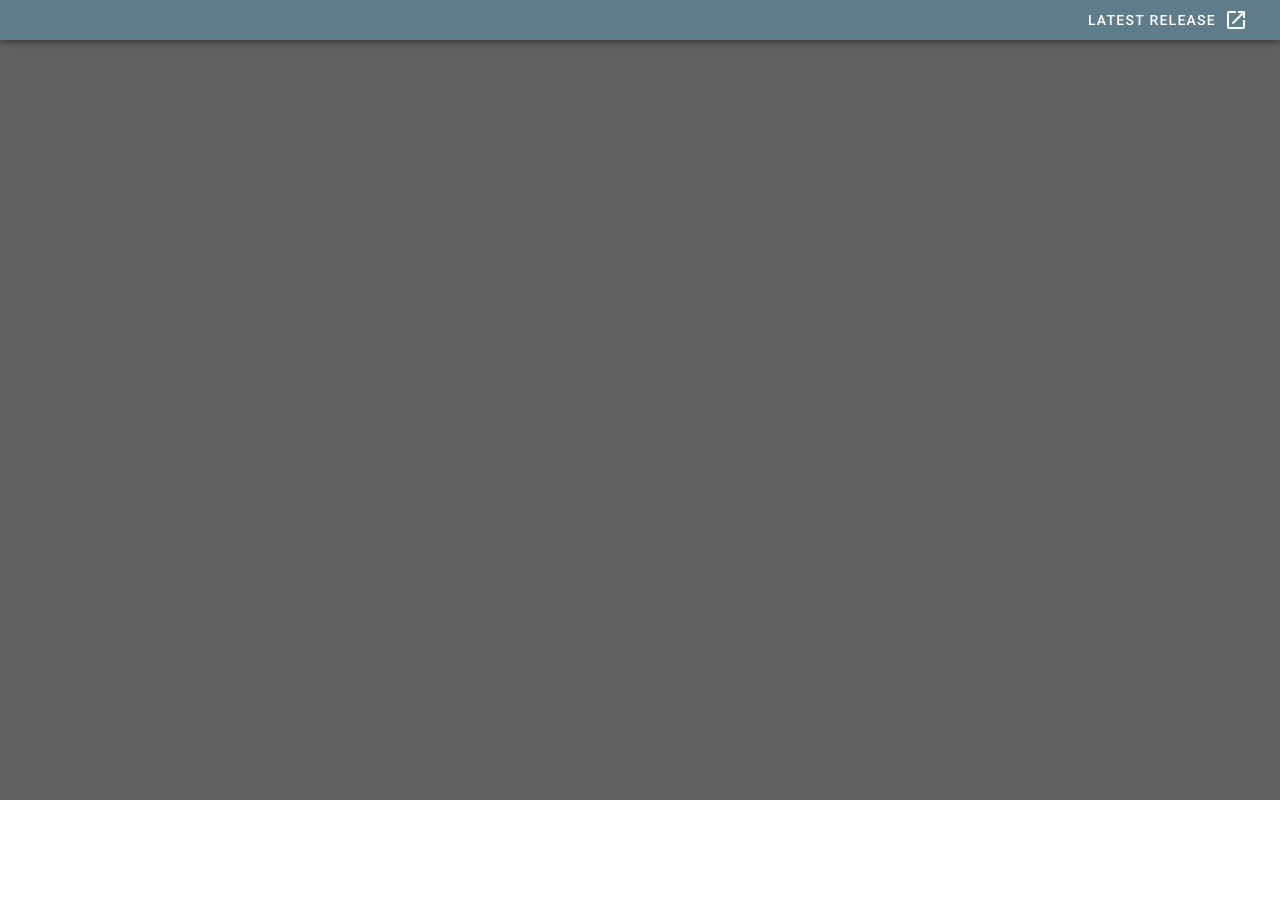
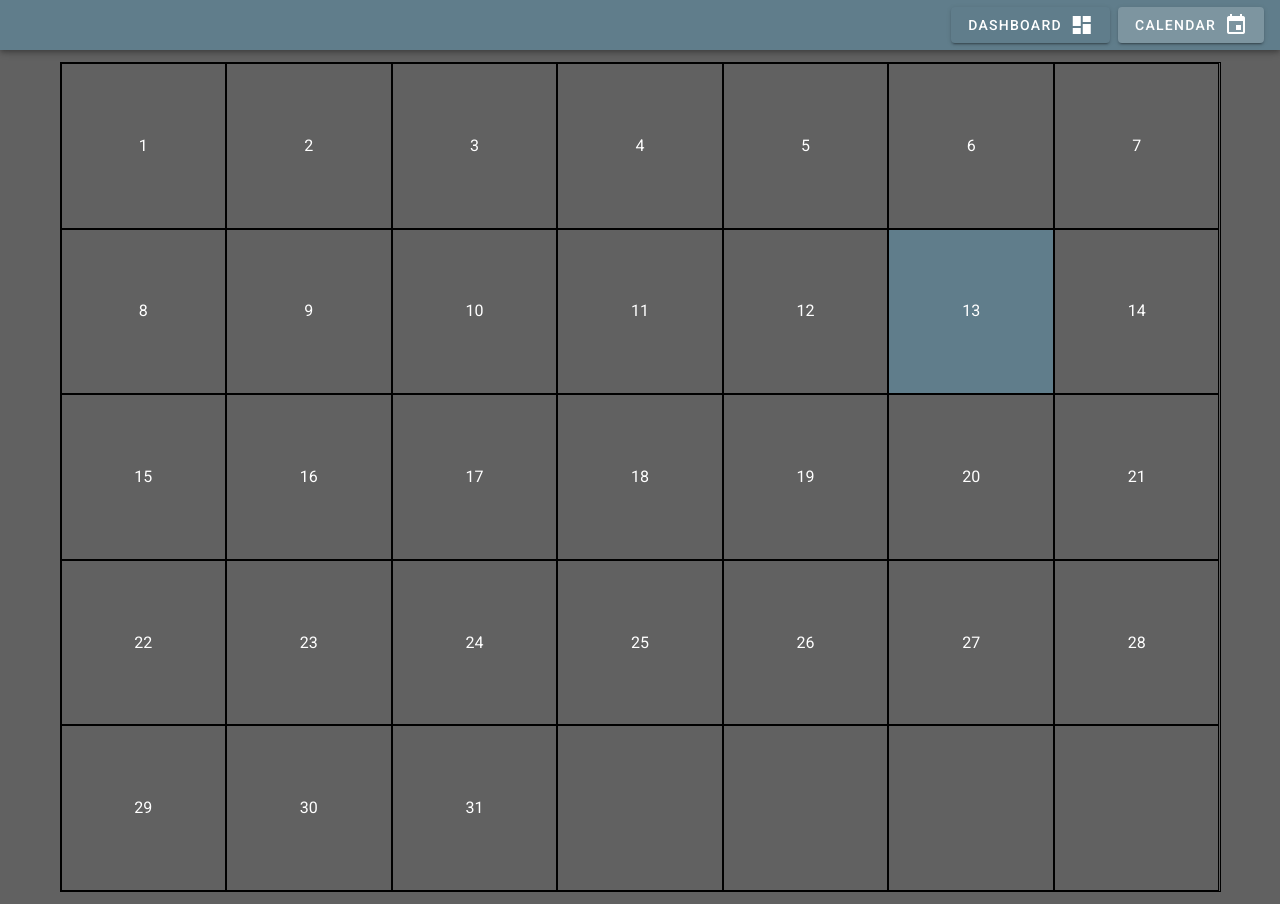
Before and after one commit to DanielHajduk98/Home-Meter-Frontend, a Vue app: page /calendar in a window 1280 px wide. Before the commit the page ends 800 px from the top, so only its background shows below. Built offline with nearby package versions, Linux system fonts and the light colour scheme.

Commit message:
:construction: Added wip calendar. Need perf optimization.

```diff
--- a/package.json
+++ b/package.json
@@ -13,6 +13,7 @@
     "axios": "^0.21.1",
     "chart.js": "^2.9.4",
     "core-js": "^3.6.5",
+    "date-fns": "^2.19.0",
     "vue": "^2.6.11",
     "vue-chartjs": "^3.5.1",
     "vue-router": "^3.2.0",
--- a/src/App.vue
+++ b/src/App.vue
@@ -1,20 +1,6 @@
 <template>
   <v-app>
-    <v-app-bar app color="primary" dark height="40">
-      <div class="d-flex align-center"></div>
-
-      <v-spacer></v-spacer>
-
-      <v-btn
-        href="https://github.com/vuetifyjs/vuetify/releases/latest"
-        target="_blank"
-        text
-      >
-        <span class="mr-2">Latest Release</span>
-        <v-icon>mdi-open-in-new</v-icon>
-      </v-btn>
-    </v-app-bar>
-
+    <Navbar />
     <v-main>
       <router-view />
     </v-main>
@@ -22,8 +8,14 @@
 </template>
 
 <script>
+import Navbar from "@/components/Navbar";
 export default {
-  name: "App"
+  name: "App",
+  components: { Navbar },
+
+  beforeCreate() {
+    this.$vuetify.theme.dark = true;
+  }
 };
 </script>
 
--- /dev/null
+++ b/src/components/Navbar.vue
@@ -0,0 +1,24 @@
+<template>
+  <v-app-bar app color="primary" dark height="50">
+    <div class="d-flex align-center"></div>
+
+    <v-spacer></v-spacer>
+
+    <v-btn to="/" color="primary" class="mr-2">
+      <span class="mr-2">Dashboard</span>
+      <v-icon>mdi-view-dashboard</v-icon>
+    </v-btn>
+    <v-btn to="/calendar" color="primary">
+      <span class="mr-2">Calendar</span>
+      <v-icon>mdi-calendar</v-icon>
+    </v-btn>
+  </v-app-bar>
+</template>
+
+<script>
+export default {
+  name: "Navbar"
+};
+</script>
+
+<style scoped></style>
--- a/src/plugins/vuetify.js
+++ b/src/plugins/vuetify.js
@@ -7,9 +7,13 @@ Vue.use(Vuetify);
 
 export default new Vuetify({
   theme: {
+    options: {
+      customProperties: true
+    },
     themes: {
-      light: {
-        primary: colors.blueGrey.base
+      dark: {
+        primary: colors.blueGrey.base,
+        text: "#fff"
       }
     }
   }
--- a/src/router/index.js
+++ b/src/router/index.js
@@ -6,8 +6,22 @@ Vue.use(VueRouter);
 const routes = [
   {
     path: "/",
-    name: "Home",
+    redirect: "/day"
+  },
+  {
+    path: "/day",
+    name: "Dashboard",
     component: () => import("../views/Dashboard.vue")
+  },
+  {
+    path: "/day/:date",
+    name: "Dashboard",
+    component: () => import("../views/Dashboard.vue")
+  },
+  {
+    path: "/calendar",
+    name: "calendar",
+    component: () => import("../views/Calendar.vue")
   }
 ];
 
--- /dev/null
+++ b/src/views/Calendar.vue
@@ -0,0 +1,124 @@
+<template>
+  <v-container>
+    <div class="calendar">
+      <div
+        class="day"
+        :class="{ 'day--today': DayIsToday(day) }"
+        v-for="(day, index) in calendar"
+        :key="index"
+      >
+        <router-link
+          v-if="day"
+          :to="'/day/' + formatDate(day)"
+          class="day__content"
+        >
+          {{ day.getDate() }}
+        </router-link>
+      </div>
+    </div>
+  </v-container>
+</template>
+
+<script>
+import {
+  startOfMonth,
+  endOfMonth,
+  eachWeekOfInterval,
+  eachDayOfInterval,
+  isSameMonth,
+  startOfISOWeek,
+  endOfISOWeek,
+  isToday,
+  format
+} from "date-fns";
+
+export default {
+  name: "Calendar",
+
+  data() {
+    return {
+      today: new Date(),
+      calendar: []
+    };
+  },
+
+  mounted() {
+    this.createMatrix();
+  },
+
+  methods: {
+    formatDate(day) {
+      return format(day, "yyyy-MM-dd");
+    },
+
+    DayIsToday(day) {
+      return isToday(day);
+    },
+
+    createMatrix() {
+      let calendar = [];
+
+      const matrix = eachWeekOfInterval(
+        {
+          start: startOfMonth(this.today),
+          end: endOfMonth(this.today)
+        },
+        { weekStartsOn: 1 }
+      );
+
+      matrix.map(weekDay =>
+        eachDayOfInterval({
+          start: startOfISOWeek(weekDay),
+          end: endOfISOWeek(weekDay)
+        }).map(day => {
+          if (isSameMonth(this.today, day)) {
+            calendar.push(day);
+          } else {
+            calendar.push(null);
+          }
+        })
+      );
+
+      this.calendar = calendar;
+    }
+  }
+};
+</script>
+
+<style lang="scss">
+.calendar {
+  display: grid;
+  grid-template-columns: repeat(7, 1fr);
+  border: 1px solid black;
+}
+
+.day {
+  position: relative;
+  border: 1px solid black;
+
+  &::before {
+    content: "";
+    display: block;
+    padding-top: 100%;
+  }
+
+  &--today {
+    background-color: var(--v-primary-base);
+  }
+
+  &__content {
+    color: var(--v-text-base) !important;
+    text-decoration: none;
+
+    position: absolute;
+    top: 0;
+    left: 0;
+    height: 100%;
+    width: 100%;
+
+    display: flex;
+    justify-content: center;
+    align-items: center;
+  }
+}
+</style>
--- a/src/views/Dashboard.vue
+++ b/src/views/Dashboard.vue
@@ -29,6 +29,7 @@
 <script>
 import LineChart from "@/components/Charts/LineChart";
 import { mapGetters } from "vuex";
+import { parseISO } from "date-fns";
 
 export default {
   name: "Dashboard",
@@ -93,13 +94,29 @@ export default {
     };
   },
 
+  watch: {
+    "$route.path": function() {
+      this.fetchData();
+    }
+  },
+
   created() {
-    this.$store.dispatch("measurements/getToday").then(() => {
-      this.fillData();
-    });
+    this.fetchData();
   },
 
   methods: {
+    async fetchData() {
+      let date = this.$route.params.date;
+
+      if (date) {
+        await this.$store.dispatch("measurements/getDay", parseISO(date));
+      } else {
+        await this.$store.dispatch("measurements/getToday");
+      }
+
+      this.fillData();
+    },
+
     fillData() {
       this.temperatureDataSet = {
         datasets: [
```
Also changed, not shown: 1 other file (tests, documents, lock files or other folders).
